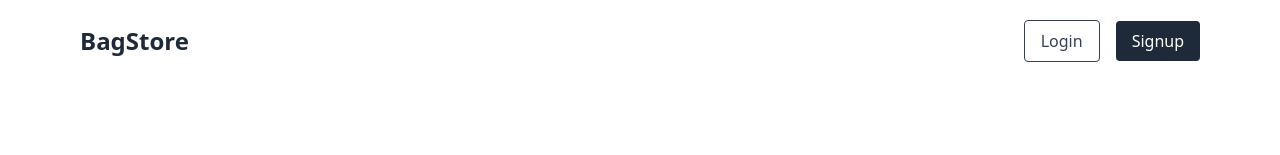
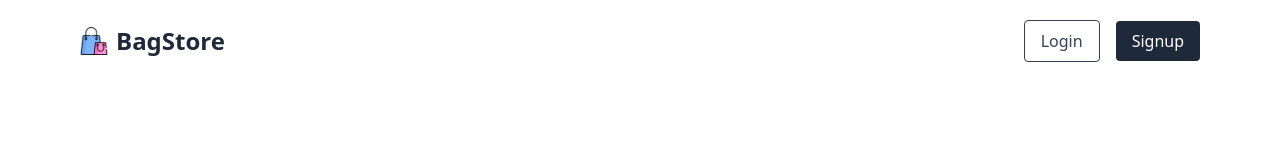
Before and after one commit to kchoudhary7389/ecommerce, a React (Vite) app in the folder frontend/: page / in a window 1280 px wide. Shown: the top 155 px of the page. Built offline with nearby package versions, Linux system fonts and the light colour scheme.

Commit message:
Updated code with new changes

```diff
--- a/frontend/src/components/Home.jsx
+++ b/frontend/src/components/Home.jsx
@@ -109,8 +109,7 @@ function Home() {
       setTimeout(() => {
         setRatingMessage("");
       }, 2000);
-    } catch (error) {
-    }
+    } catch (error) {}
   };
 
   return (
@@ -225,7 +224,8 @@ function Home() {
       <header className="bg-white hidden sm:block shadow">
         <div className="max-w-7xl mx-auto px-4 sm:px-6 lg:px-8">
           <div className="flex justify-between items-center py-4">
-            <Link to="/home" className="text-2xl font-bold text-gray-800">
+            <Link to="/home" className="text-2xl font-bold text-gray-800 flex items-center gap-2">
+            <img className="h-7 w-7 " src="/shopping-bag.png" alt="" />
               BagStore
             </Link>
             <div className="flex items-center space-x-4">
@@ -266,8 +266,9 @@ function Home() {
           <div className="flex justify-between items-center py-4">
             <Link
               to="/home"
-              className="sm:text-2xl text-lg font-bold text-gray-800"
+              className="sm:text-2xl text-lg font-bold text-gray-800 flex items-center gap-1"
             >
+               <img className="h-5 w-5 " src="/shopping-bag.png" alt="" />
               BagStore
             </Link>
             <div className="flex items-center space-x-4">
--- a/frontend/src/components/Start.jsx
+++ b/frontend/src/components/Start.jsx
@@ -40,7 +40,8 @@ function Start() {
     <div className="min-h-screen bg-white font-sans">
       {/* Header */}
       <header className="flex justify-between items-center p-5 sm:px-20 px-0">
-        <div className="text-2xl font-bold text-gray-800 sm:p-0 pl-3">
+        <div className="sm:text-2xl text-xl font-bold text-gray-800 sm:p-0 pl-3 flex items-center gap-1 sm:gap-2">
+          <img className="sm:w-7 sm:h-7 w-5 h-5" src="/shopping-bag.png" alt="" />
           BagStore
         </div>
         <nav className="space-x-4">
```
